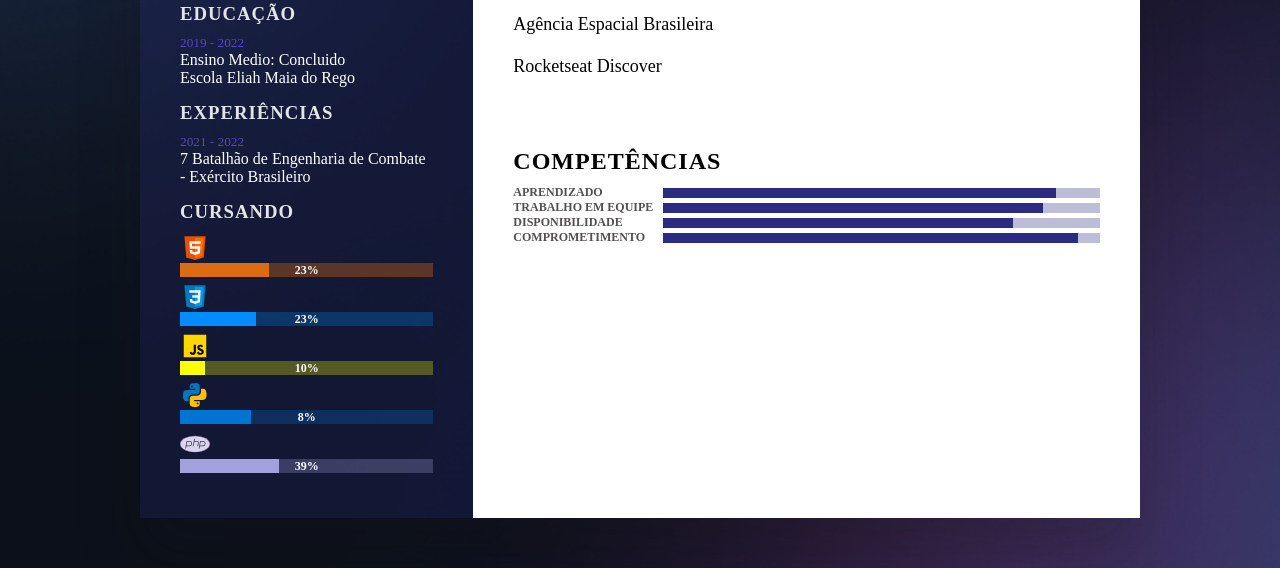
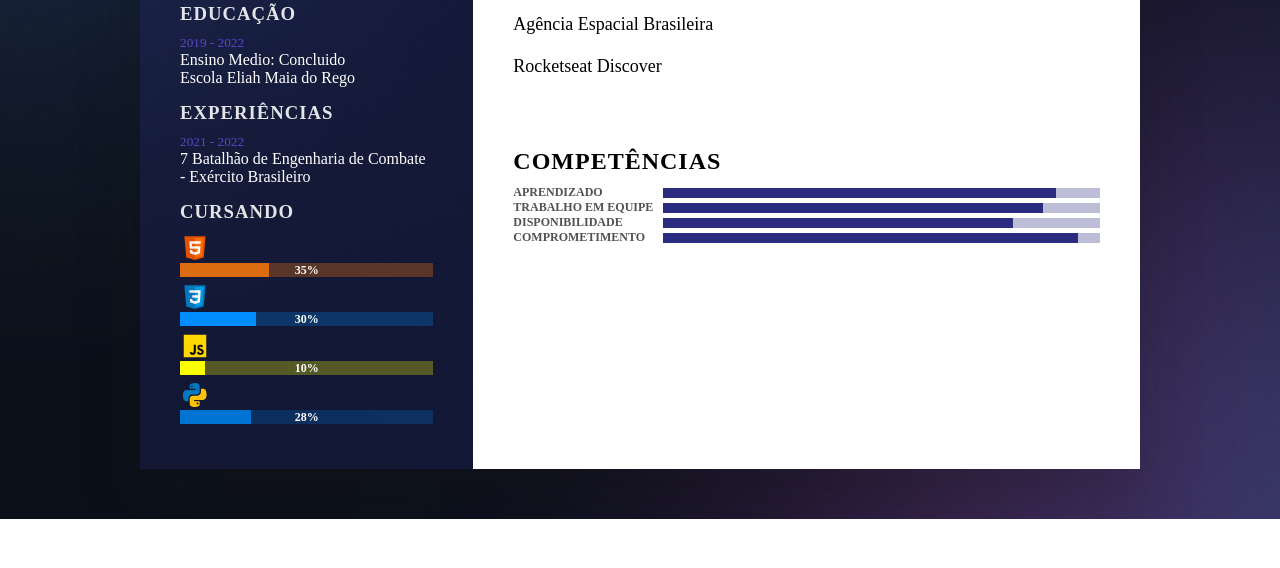
Before and after one commit to LuisFeh/Luis_Feh, a plain HTML site: page curriculo/index.html in a window 1280 px wide. Shown: the part 549-1117 px from the top of the page. After the commit the page ends 1068 px from the top, so only its background shows below. Drawn offline with nearby package versions, Linux system fonts and the light colour scheme.

Commit message:
Atualização 27/03/2024

```diff
--- a/curriculo/index.html
+++ b/curriculo/index.html
@@ -35,7 +35,7 @@
 
                     <li>
                         <span class="icon"><ion-icon name="mail-outline"></ion-icon></span>
-                        <span class="text">luisxilvahuse@gmail.com</span>
+                        <span class="text">luisfelipec.silva22@gmail.com</span>
                     </li>
 
                     <li>
@@ -97,7 +97,7 @@
                         </svg></span>
                     <span class="porcenthtml">
                         <div style="width: 35%;"></div>
-                        <h4>23%</h4>
+                        <h4>35%</h4>
                     </span>
                    </li>
 
@@ -107,7 +107,7 @@
                             </svg> </span>
                     <span class="porcentcss">
                         <div style="width: 30%;"></div>
-                        <h4>23%</h4>
+                        <h4>30%</h4>
                     </span>
                    </li>
 
@@ -143,12 +143,12 @@
                         </svg></span>
                     <span class="porcentpy">
                         <div style="width: 28%;"></div>
-                        <h4>8%</h4>
+                        <h4>28%</h4>
                     </span>
                    </li>
 
 
-                   <li>
+                   <!-- <li>
                     <span class="text"><svg xmlns="http://www.w3.org/2000/svg" x="0px" y="0px" width="30" height="30" viewBox="0 0 80 80">
                         <path fill="#dcd5f2" d="M40,61.5C18.22,61.5,0.5,51.855,0.5,40S18.22,18.5,40,18.5S79.5,28.145,79.5,40S61.78,61.5,40,61.5z"></path><path fill="#8b75a1" d="M40,19c21.505,0,39,9.421,39,21S61.505,61,40,61S1,51.579,1,40S18.495,19,40,19 M40,18 C17.909,18,0,27.85,0,40s17.909,22,40,22s40-9.85,40-22S62.091,18,40,18L40,18z"></path><path fill="#36404d" d="M25.112 34c1.725 0 3.214.622 4.084 1.706.749.934.981 2.171.668 3.577C29.023 43.074 27.395 44 21.57 44h-4.14l1.75-10H25.112M25.112 32H17.5L14 52h2l1.056-6h4.515c5.863 0 9.053-.905 10.246-6.284C32.842 35.096 29.436 32 25.112 32L25.112 32zM61.112 34c1.725 0 3.214.622 4.084 1.706.749.934.981 2.171.668 3.577C65.023 43.074 63.395 44 57.57 44h-4.14l1.75-10H61.112M61.112 32H53.5L50 52h2l1.056-6h4.515c5.863 0 9.053-.905 10.246-6.284C68.842 35.096 65.436 32 61.112 32L61.112 32z"></path><g><path fill="#36404d" d="M49.072,33.212C48.193,32.348,46.644,32,44.334,32h-5.538L40,26h-2.1L34,46h1.99l2.388-12h0.419 h5.538c2.338,0,3.094,0.4,3.335,0.637c0.343,0.338,0.424,1.226,0.217,2.363l-1.767,9h2.106l1.626-8.63 C50.199,35.462,49.936,34.062,49.072,33.212z"></path></g>
                         </svg></span>
@@ -156,7 +156,7 @@
                         <div style="width: 39%;"></div>
                         <h4>39%</h4>
                     </span>
-                   </li>
+                   </li> -->
                 </ul>
             </div>
 
--- a/curriculo/style.css
+++ b/curriculo/style.css
@@ -20,12 +20,11 @@ body{
     position: relative;
     width: 100%;
     max-width: 1000px;
-    min-height: 1000px;
+    min-height: 900px;
     margin: 50px;
     display: grid;
     grid-template-columns: 1fr 2fr;
     box-shadow: 0 35px 55px rgba(24, 23, 22, 0.253);
-
 }
 .container  .left{
     position: relative;
```
